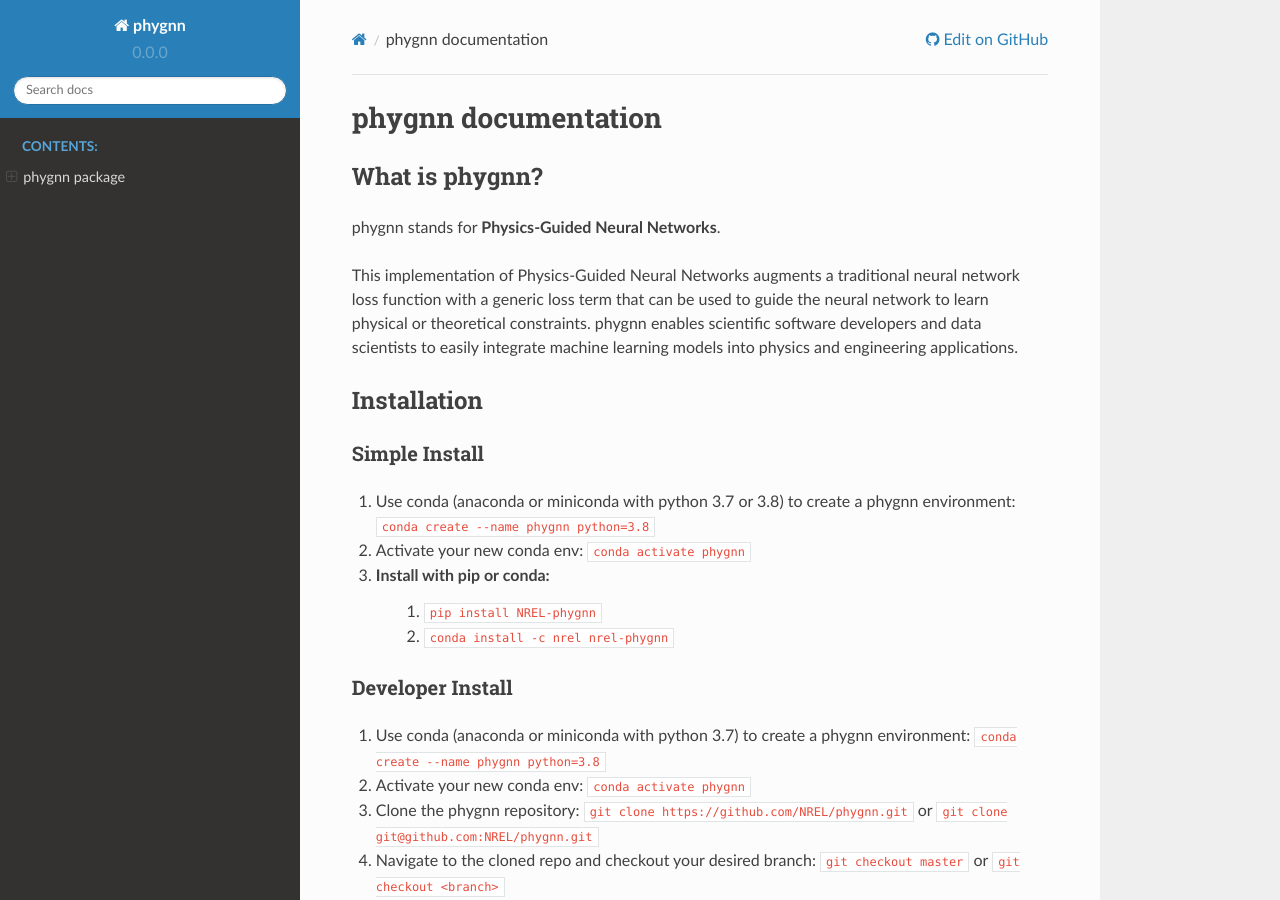
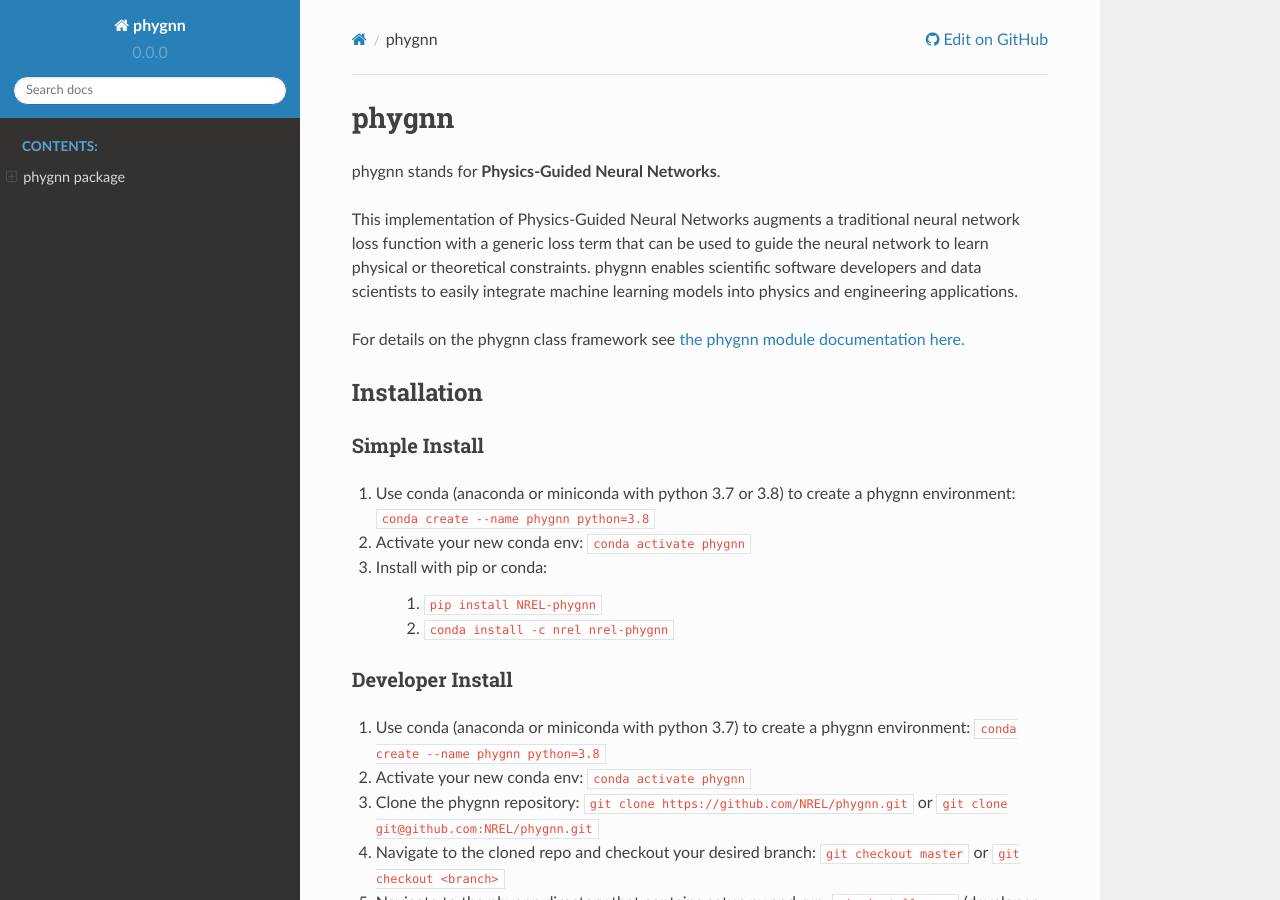
Before and after one commit to NREL/phygnn, a Sphinx documentation site: the page built from docs/source/index.rst, in a window 1280 px wide and 900 px high. Built offline with Sphinx 7.4.7 and the Read the Docs theme 2.0.0, drawn with Linux system fonts in a browser that asks for light colours.

Commit message:
updated docs

```diff
--- a/README.rst
+++ b/README.rst
@@ -1,5 +1,7 @@
-What is phygnn?
-===============
+######
+phygnn
+######
+
 phygnn stands for **Physics-Guided Neural Networks**.
 
 This implementation of Physics-Guided Neural Networks augments a traditional
@@ -7,6 +9,8 @@ neural network loss function with a generic loss term that can be used to
 guide the neural network to learn physical or theoretical constraints.
 phygnn enables scientific software developers and data scientists to easily
 integrate machine learning models into physics and engineering applications.
+
+For details on the phygnn class framework see `the phygnn module documentation here. <https://nrel.github.io/phygnn/phygnn/phygnn.phygnn.html>`_
 
 
 Installation
@@ -19,8 +23,9 @@ Simple Install
 1. Use conda (anaconda or miniconda with python 3.7 or 3.8) to create a phygnn environment: ``conda create --name phygnn python=3.8``
 2. Activate your new conda env: ``conda activate phygnn``
 3. Install with pip or conda:
-	i. ``pip install NREL-phygnn``
-	ii. ``conda install -c nrel nrel-phygnn``
+
+    i. ``pip install NREL-phygnn``
+    ii. ``conda install -c nrel nrel-phygnn``
 
 
 Developer Install
@@ -33,5 +38,5 @@ Developer Install
 5. Navigate to the phygnn directory that contains setup.py and run: ``pip install -e .`` (developer install) or ``pip install .`` (static install).
 6. Test your installation:
 
-	i. Start ipython and test the following import: ``from phygnn import PhysicsGuidedNeuralNetwork``
-	ii. Navigate to the ``tests/`` directory and run the command: ``pytest``
+    i. Start ipython and test the following import: ``from phygnn import PhysicsGuidedNeuralNetwork``
+    ii. Navigate to the ``tests/`` directory and run the command: ``pytest``
--- a/docs/source/index.rst
+++ b/docs/source/index.rst
@@ -2,9 +2,6 @@
    sphinx-quickstart on Thu Jun 14 10:26:46 2018.
    You can adapt this file completely to your liking, but it should at least
    contain the root `toctree` directive.
-
-phygnn documentation
-*******************
 
 .. include:: ../../README.rst
 
```
Also changed, not shown: 1 other file.
